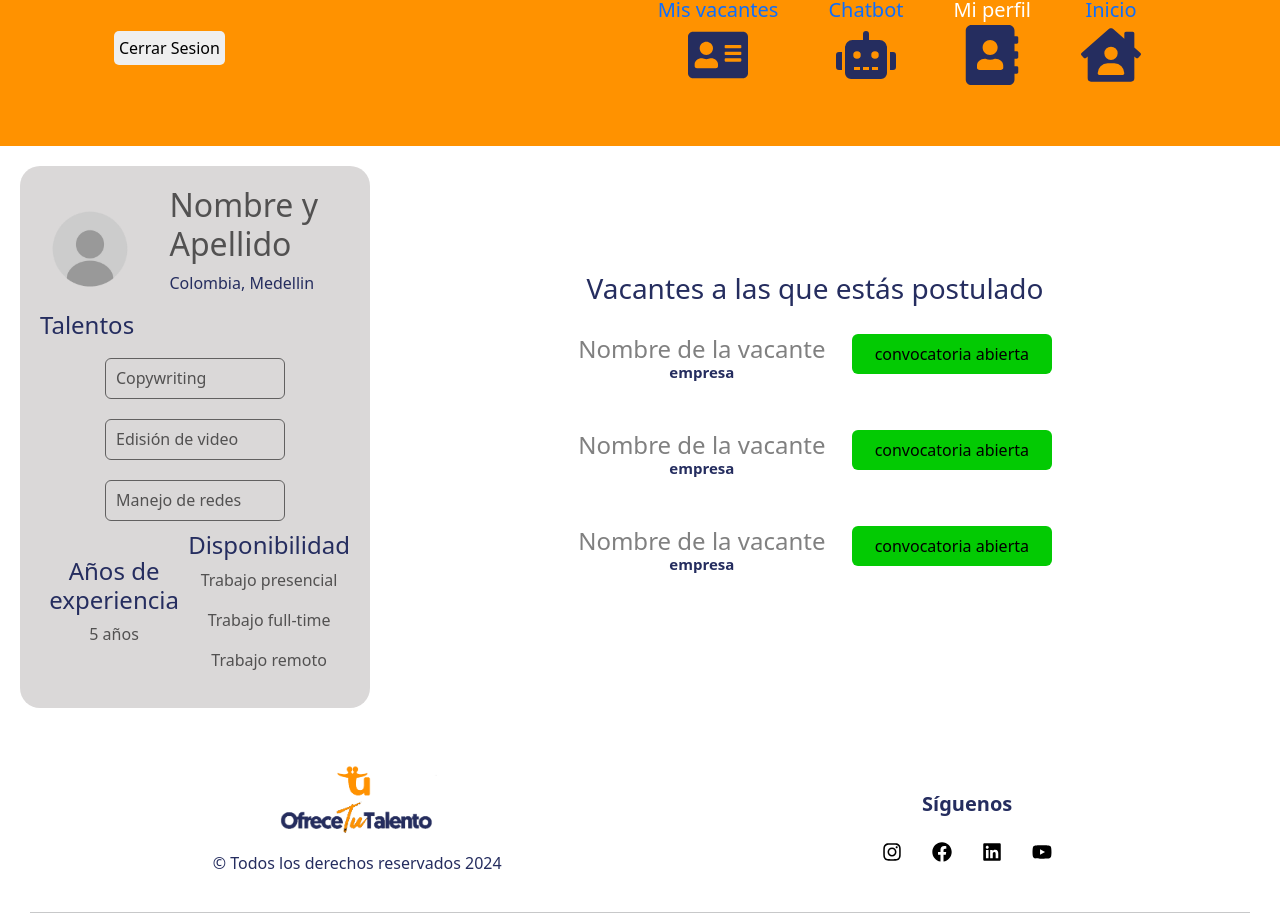
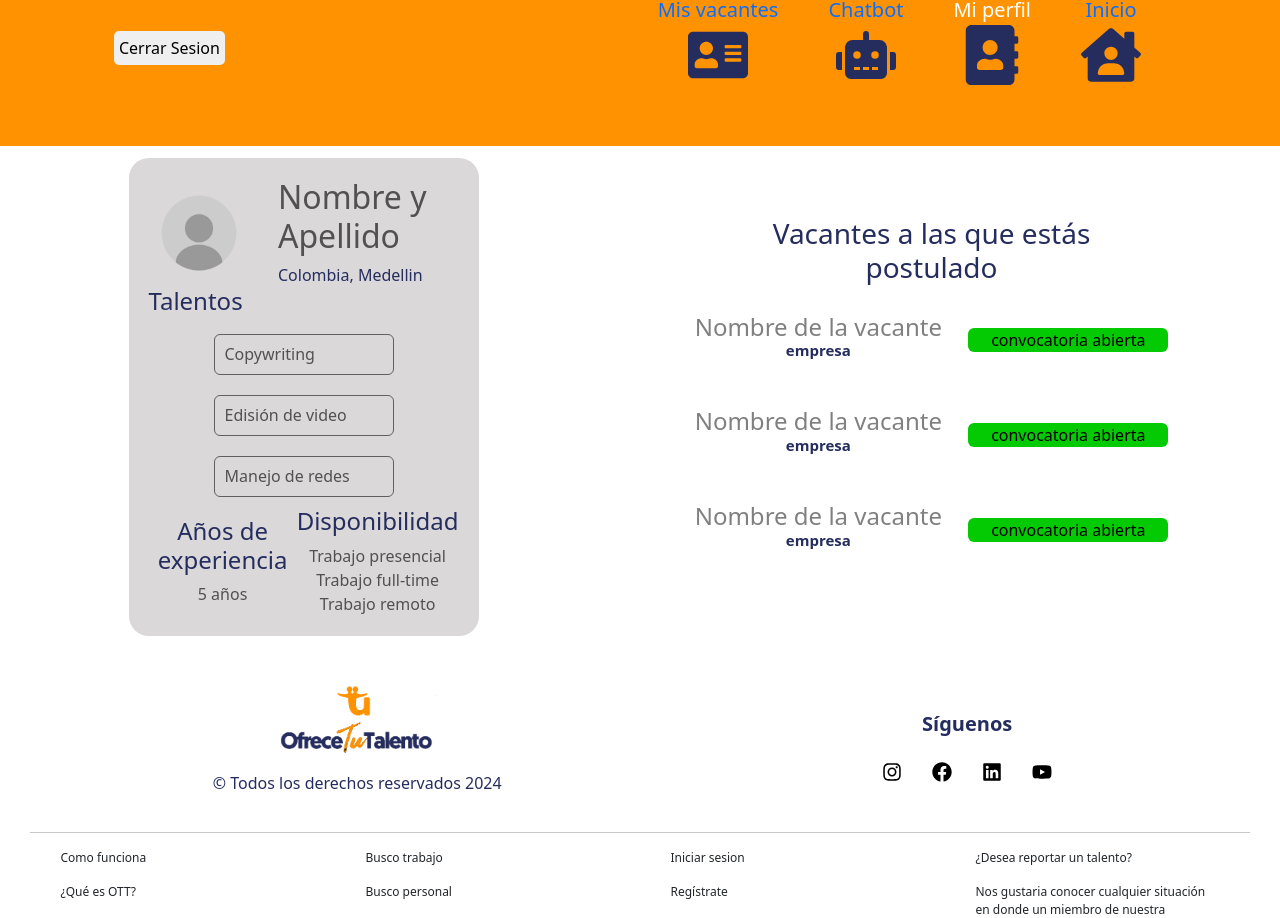
Before and after one commit to spread23/OTT-WEB, a React (Vite) app: page /lookingForJob/profile in a window 1280 px wide. Shown: the part 463-1381 px from the top of the page. Built offline with nearby package versions, Linux system fonts and the light colour scheme.

Commit message:
Fixing scrolling

```diff
--- a/src/components/profile/profile.css
+++ b/src/components/profile/profile.css
@@ -1,10 +1,15 @@
 .container-profile {
     width: 100%;
-    padding: 20px;
+    padding: 12px;
     display: flex;
     flex-direction: row;
     justify-content: space-around;
     align-items: center;
+}
+
+.container-profile p {
+    margin: 0;
+    padding: 0;
 }
 
 .card-profile {
@@ -63,7 +68,7 @@
 }
 
 .my-vacants {
-    width: 100%;
+    width: 400px;
     display: flex;
     flex-direction: column;
     justify-content: center;
```
